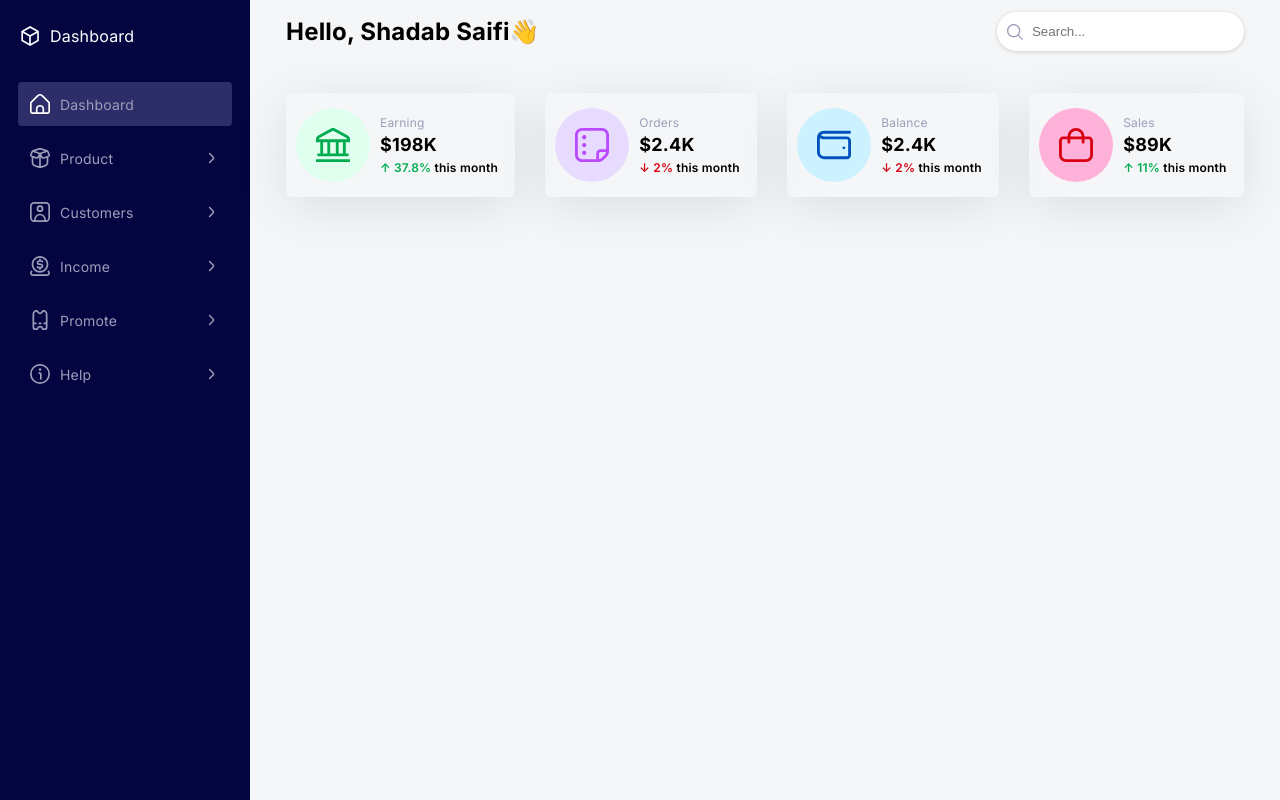
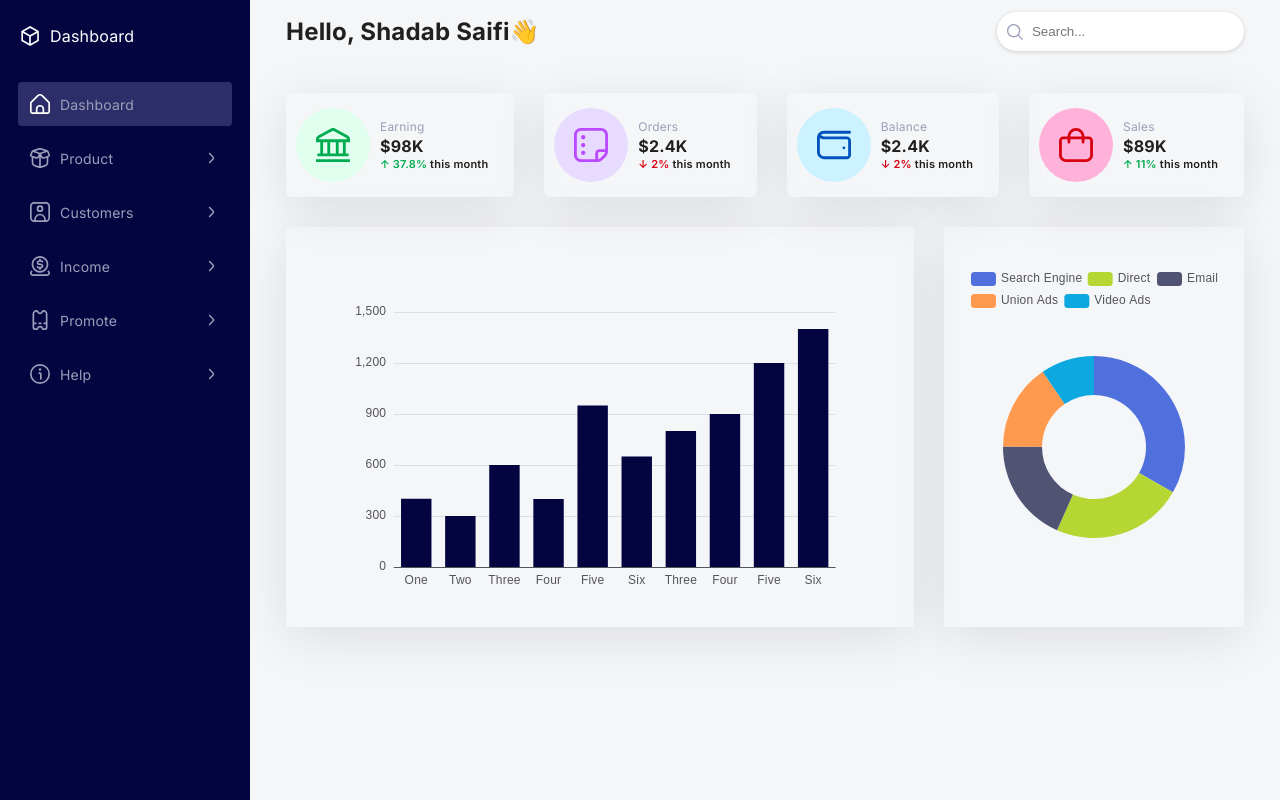
Before and after one commit to shadabsaifi751/dashboard, a React (Vite) app: page / in a window 1280 px wide. Built offline with nearby package versions, Linux system fonts and the light colour scheme.

Commit message:
add chart

```diff
--- a/package.json
+++ b/package.json
@@ -10,6 +10,7 @@
     "preview": "vite preview"
   },
   "dependencies": {
+    "echarts-for-react": "^3.0.2",
     "react": "^18.2.0",
     "react-dom": "^18.2.0",
     "react-router-dom": "^6.14.1",
--- /dev/null
+++ b/src/components/HomePage/Chart/BarChart.jsx
@@ -0,0 +1,49 @@
+import ReactEChart from "echarts-for-react";
+import styles from "./chat.module.scss";
+
+export default function BarChart() {
+  const eChartsOption = {
+    title: {
+      // title of our chart
+      //   text: "Bar Chart",
+    },
+    color: ["#040440"],
+    xAxis: {
+      // name of X Axis
+    //   name: "X Axis",
+      type: "category",
+      // Contains the values for XAxis
+      data: ["One", "Two", "Three", "Four", "Five", "Six","Three", "Four", "Five", "Six"],
+    },
+    yAxis: {
+      // name of Y Axis
+      //   name: "Y Axis",
+      type: "value",
+    },
+    //To enable tooltips
+    tooltip: {},
+    // To enable toolbox
+    toolbox: {
+      feature: {
+        // displays a options to direct save chart as a image
+        // saveAsImage: {},
+      },
+    },
+
+    series: {
+      data: [401, 300, 600, 400, 950, 650, 800, 900, 1200,1400],
+      type: "bar",
+    },
+  };
+  return (
+    <div className={styles.barchar_wrapper}>
+      <ReactEChart
+        style={{
+          width: "100%",
+          height: "400px",
+        }}
+        option={eChartsOption}
+      />
+    </div>
+  );
+}
--- /dev/null
+++ b/src/components/HomePage/Chart/PaiChart.jsx
@@ -0,0 +1,56 @@
+import ReactEChart from "echarts-for-react";
+import styles from "./chat.module.scss";
+const PieChart = () => {
+  const getOption = () => {
+    return {
+      tooltip: {
+        trigger: "item",
+      },
+      legend: {
+        top: "5%",
+        left: "center",
+      },
+      series: [
+        {
+          name: "Access From",
+          type: "pie",
+          radius: ["40%", "70%"],
+          avoidLabelOverlap: false,
+          label: {
+            show: false,
+            position: "center",
+          },
+          emphasis: {
+            label: {
+              show: true,
+              fontSize: 10,
+              fontWeight: "bold",
+            },
+          },
+          labelLine: {
+            show: false,
+          },
+          data: [
+            { value: 1048, name: "Search Engine" },
+            { value: 735, name: "Direct" },
+            { value: 580, name: "Email" },
+            { value: 484, name: "Union Ads" },
+            { value: 300, name: "Video Ads" },
+          ],
+        },
+      ],
+    };
+  };
+
+  return (
+    <div className={styles.barchar_wrapper}>
+
+        <ReactEChart
+          option={getOption()}
+          style={{ width: "100%", height: "400px" }}
+        />
+    </div>
+  );
+};
+
+export default PieChart;
--- /dev/null
+++ b/src/components/HomePage/Chart/chat.module.scss
@@ -0,0 +1,5 @@
+.barchar_wrapper{
+    box-shadow: rgba(0, 0, 0, 0.1) 0px 10px 50px;
+    padding: 20px;
+    height: 400px;
+}
--- a/src/components/HomePage/HomePage.module.scss
+++ b/src/components/HomePage/HomePage.module.scss
@@ -15,6 +15,7 @@
         align-items: center;
         flex-wrap: wrap;
         gap: 30px;
+        margin-bottom: 30px;
         @media (max-width: 992px) {
             gap: 28px;
         }
@@ -78,14 +79,14 @@
                 .title {
                     font-size: 12px;
                     color: $primary-text;
-                    margin-bottom: 4px;
+                    margin-bottom: 2px;
                 }
                 .price {
-                    font-size: 18px;
-                    margin-bottom: 5px;
+                    font-size: 16px;
+                    margin-bottom: 2px;
                 }
                 .dicription {
-                    font-size: 12px;
+                    font-size: 11px;
                     font-weight: 600;
                     .lavel {
                         color: $success;
@@ -97,4 +98,15 @@
             }
         }
     }
+
+    .chart_wrapper{
+        display: grid;
+        grid-template-columns: 1fr 300px;
+        height: 100%;
+        gap: 30px;
+        @media (max-width: 992px) {
+            grid-template-columns: 1fr;
+            gap: 28px;
+        }
+    }
 }
--- a/src/components/HomePage/index.jsx
+++ b/src/components/HomePage/index.jsx
@@ -2,6 +2,8 @@ import React from "react";
 import styles from "./HomePage.module.scss";
 import data from "../../utils/overview.json";
 import useWindowSize from "../../common/windowResize";
+import BarChart from "./Chart/BarChart";
+import PieChart from "./Chart/PaiChart";
 
 const HomePage = () => {
   const windowSize = useWindowSize();
@@ -17,11 +19,9 @@ const HomePage = () => {
           </div>
           <div className={styles.card_body}>
             <p className={styles.title}>Earning</p>
-            <h4 className={styles.price}>$198K</h4>
+            <h4 className={styles.price}>$98K</h4>
             <p className={styles.dicription}>
-              <span className={styles.lavel}>
-                {/* {item.up === "up" ? &#8593; : "&#8595;"}  */}↑ 37.8%
-              </span>
+              <span className={styles.lavel}>↑ 37.8%</span>
               &nbsp;this month
             </p>
           </div>
@@ -67,7 +67,10 @@ const HomePage = () => {
         </div>
       </div>
 
-
+      <div className={styles.chart_wrapper}>
+        <BarChart />
+        <PieChart />
+      </div>
     </div>
   );
 };
--- a/src/components/Layout/main.module.scss
+++ b/src/components/Layout/main.module.scss
@@ -7,7 +7,7 @@
         grid-template-columns: 1fr;
     }
 
-    // .main_wrapper{
-    //     padding: ;
-    // }
+    .main_wrapper{
+        overflow-y: auto;
+    }
 }
--- a/src/components/sidebar/MobileSidebar.jsx
+++ b/src/components/sidebar/MobileSidebar.jsx
@@ -1,24 +1,83 @@
 import React, { useContext, useState } from "react";
 import Sidebar from "./Sidebar";
 import styles from "./sidebar.module.scss";
+import { StoreContext } from "../Layout";
 import { Link, useLocation, useNavigate } from "react-router-dom";
+import useWindowSize from "../../common/windowResize";
 import Menu from "../../utils/menu.json";
-import useWindowSize from "../../common/windowResize";
-import { StoreContext } from "../Layout";
 
 const MobileSidebar = () => {
   const { isOpen, setIsOpen } = useContext(StoreContext);
+  const navigate = useNavigate();
+  const window = useWindowSize();
+  const location = useLocation();
+  const activePage = Menu.find((item) => item.route === location.pathname);
+  const activePageId = activePage ? activePage.route : "";
+  const [isActive, setIsActive] = useState(activePageId);
+  const [isExpent, setIsExpend] = useState(1);
+
+  const menuHandle = (e, val) => {
+    e.stopPropagation();
+    setIsActive(val);
+    setIsExpend(isExpent === val ? 1 : val);
+    navigate(val);
+  };
 
   const outSidehandle = () => {
     setIsOpen(false);
   };
+  // console.log(isExpent, "location");
+  const isMobile = window.width <= 992;
 
   return (
     <div
       className={`${styles.sidebarOverlay} ${isOpen ? styles.isOpen : ""}`}
       onClick={outSidehandle}
     >
-      <Sidebar />
+      <aside
+        className={`${styles.sidebar} ${isMobile && styles.isMobile} ${
+          isOpen && styles.isOpen
+        }`}
+      >
+        <div className={styles.brand}>
+          <Link to={"/"}>
+            <i className={styles.brand_icon}></i> Dashboard
+          </Link>
+        </div>
+        <ul className={styles.menu_wrap}>
+          {Menu.map((item, key) => (
+            <>
+              <li
+                key={key}
+                className={`${styles.menu_list} ${
+                  isActive === item.route && styles.active
+                }`}
+                onClick={(e) => menuHandle(e, item.route)}
+              >
+                <span className={styles.MainMenu_Item}>
+                  <i className={styles[item.iconName]}></i>
+                  {item.title}
+                </span>
+                {item.subMenu.length > 0 && (
+                  <i className={styles.arrowIcon}></i>
+                )}
+              </li>
+              {isExpent === item.route && item.subMenu.length > 0 ? (
+                <ul className={styles.subMenu}>
+                  {item.subMenu.map((subItem, subKey) => (
+                    <Link to="#" key={subKey} className={styles.subList}>
+                      {" "}
+                      {subItem.subMenu}
+                    </Link>
+                  ))}
+                </ul>
+              ) : (
+                ""
+              )}
+            </>
+          ))}
+        </ul>
+      </aside>
     </div>
   );
 };
--- a/src/components/sidebar/Sidebar.jsx
+++ b/src/components/sidebar/Sidebar.jsx
@@ -23,7 +23,7 @@ const Sidebar = () => {
     navigate(val);
   };
 
-  console.log(isExpent, "location");
+  // console.log(isExpent, "location");
   const isMobile = window.width <= 992;
 
   return (
--- a/src/globalStyles/_theme.scss
+++ b/src/globalStyles/_theme.scss
@@ -2,7 +2,7 @@ $primary: #040440;
 $primary-light: #2D2D69;
 $primary-text: #9B9FB9;
 $white: #ffffff;
-$black: #000000;
+$black: #202020;
 $secondary: #0073e6;
 $danger: #D80011;
 $danger-light: #FEB1D9;
```
Also changed, not shown: 1 other file (tests, documents, lock files or other folders).
